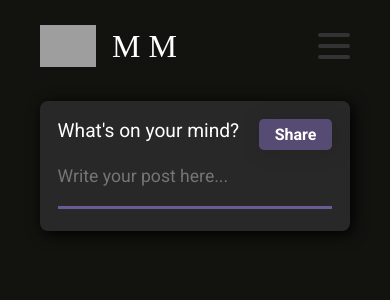
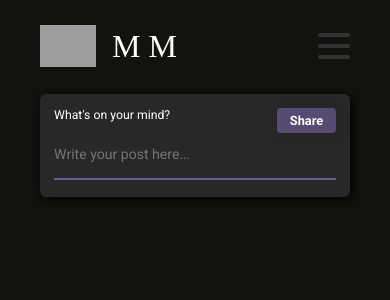
Before and after one commit to geekyquentin/KTJ_Ass3.github.io, a React (Create React App) app: page /#/dashboard in a window 390 px wide. Shown: the top 300 px of the page. Built offline with nearby package versions, Linux system fonts and the light colour scheme; grey boxes are pictures that could not be loaded; a web font is replaced by a local one.

Commit message:
added responsiveness

```diff
--- a/src/pages/Dashboard/App.css
+++ b/src/pages/Dashboard/App.css
@@ -1,5 +1,4 @@
 .section-center {
-	margin: 1rem 0;
 	max-width: 50rem;
 	margin: 1rem auto;
 	padding-top: 10px;
@@ -77,3 +76,13 @@
 	background-color: rgb(241 152 152 / 45%);
 	color: rgb(199, 6, 6);
 }
+
+@media screen and (max-width: 768px) {
+	.section-center {
+		zoom: 0.8;
+	}
+
+	.postHeading {
+		zoom: 0.8;
+	}
+}
--- a/src/pages/Dashboard/List.css
+++ b/src/pages/Dashboard/List.css
@@ -95,3 +95,9 @@
 .Dislikebtn:hover {
 	color: white;
 }
+
+@media screen and (max-width: 768px) {
+	.article {
+		zoom: 0.8;
+	}
+}
--- a/src/pages/Dashboard/List.js
+++ b/src/pages/Dashboard/List.js
@@ -11,7 +11,7 @@ function List({ items, deleteItem, editItem }) {
                         <article className='article' key={id}>
                             <div className="userNameAndProfile">
                                 <div className="userProfileIcon">
-                                    <i class="fas fa-2x fa-user-circle"></i>
+                                    <i className="fas fa-2x fa-user-circle"></i>
                                 </div>
                                 <div className="userNameAndTime">
                                     <div className="userName">Yashwant Krishna</div>
```
